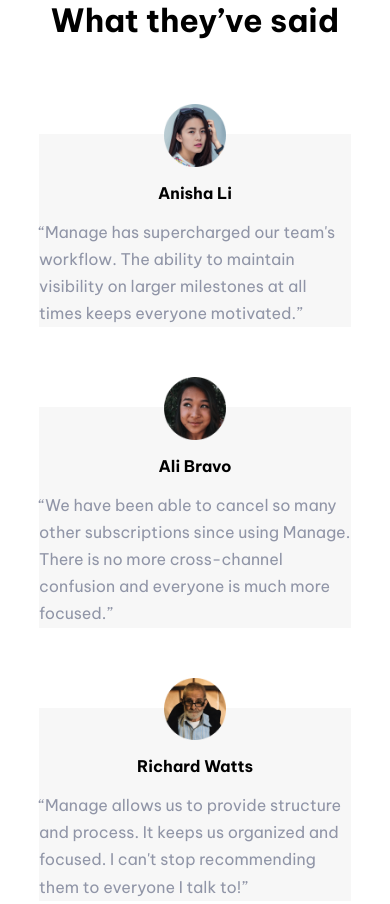
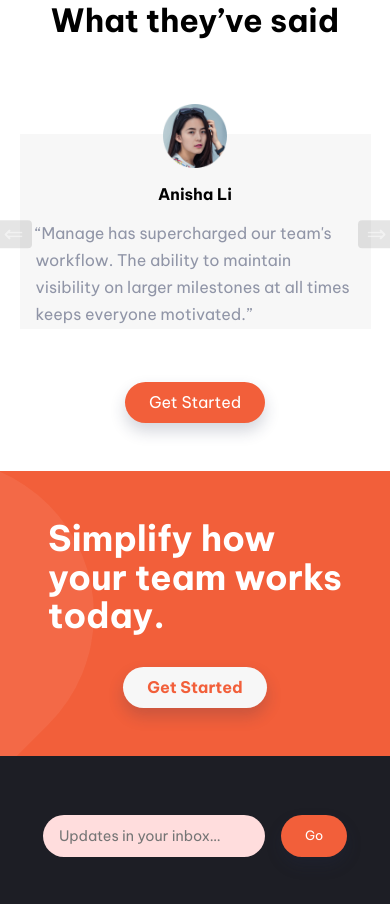
Before and after one commit to zhutaoping/manage-landing-page-master, a website built with webpack: page src/index.html in a window 390 px wide. Shown: the part 1888-2792 px from the top of the page. Built offline with nearby package versions, Linux system fonts and the light colour scheme.

Commit message:
slider testing

```diff
--- a/src/index.html
+++ b/src/index.html
@@ -127,13 +127,14 @@
 					&#8658;
 				</button>
 
+				<div class="carousel__slides" data-slides>
 					<div class="carousel__slide" data-active>
 						<img src="./images/avatar-anisha.png" alt="" />
 						<h4 class="carousel__slide-name">Anisha Li</h4>
 						<p class="carousel__slide-text">
 							“Manage has supercharged our team's workflow. The ability to
-						maintain visibility on larger milestones at all times keeps everyone
-						motivated.”
+							maintain visibility on larger milestones at all times keeps
+							everyone motivated.”
 						</p>
 					</div>
 
@@ -141,9 +142,9 @@
 						<img src="./images/avatar-ali.png" alt="" />
 						<h4 class="carousel__slide-name">Ali Bravo</h4>
 						<p class="carousel__slide-text">
-						“We have been able to cancel so many other subscriptions since using
-						Manage. There is no more cross-channel confusion and everyone is
-						much more focused.”
+							“We have been able to cancel so many other subscriptions since
+							using Manage. There is no more cross-channel confusion and
+							everyone is much more focused.”
 						</p>
 					</div>
 
@@ -152,9 +153,10 @@
 						<h4 class="carousel__slide-name">Richard Watts</h4>
 						<p class="carousel__slide-text">
 							“Manage allows us to provide structure and process. It keeps us
-						organized and focused. I can't stop recommending them to everyone I
-						talk to!”
+							organized and focused. I can't stop recommending them to everyone
+							I talk to!”
 						</p>
+					</div>
 				</div>
 			</div>
 			<button class="testimony__button">Get Started</button>
--- a/src/scss/layout/_testimony.scss
+++ b/src/scss/layout/_testimony.scss
@@ -40,11 +40,17 @@
 	gap: 2rem;
 	width: 80vw;
 	margin: 0 auto;
+	position: relative;
 
 	@include u.breakpoint-down(medium) {
 		display: flex;
 		flex-direction: column;
 		gap: 5rem;
+	}
+
+	@include u.breakpoint-down(mobile) {
+		width: 90%;
+		height: 200px;
 	}
 
 	&__slide {
@@ -54,6 +60,14 @@
 		display: flex;
 		flex-direction: column;
 		align-items: center;
+
+		@include u.breakpoint-down(mobile) {
+			position: absolute;
+			padding: 0 1rem;
+			opacity: 0;
+			transition: 200ms opacity ease-in-out;
+			transition-delay: 200ms;
+		}
 	}
 
 	&__slide img {
@@ -72,6 +86,7 @@
 
 	&__slide-text {
 		padding: 0 1rem 1rem;
+
 		color: c.$color-gray-dark;
 		line-height: 1.7;
 		margin-top: 1rem;
@@ -94,7 +109,7 @@
 	position: absolute;
 	background: none;
 	border: none;
-	font-size: 4rem;
+	font-size: 1.5rem;
 	top: 50%;
 	z-index: 2;
 	transform: translateY(-50%);
@@ -103,6 +118,10 @@
 	border-radius: 0.25rem;
 	padding: 0 0.5rem;
 	background-color: rgb(0 0 0 / 0.1);
+
+	@include u.breakpoint-down(mobile) {
+		display: block;
+	}
 }
 
 .carousel__btn:hover,
@@ -116,8 +135,8 @@
 }
 
 .carousel__btn.prev {
-	left: 1rem;
+	left: -1.5rem;
 }
 .carousel__btn.next {
-	right: 1rem;
+	right: -1.5rem;
 }
--- a/src/slider.ts
+++ b/src/slider.ts
@@ -1,3 +1,24 @@
-function slider() {}
+function slider() {
+	const btns = document.querySelectorAll(
+		"[data-carousel-btn]"
+	) as NodeListOf<HTMLElement>;
+
+	btns.forEach((btn) => {
+		btn.addEventListener("click", () => {
+			const offset = btn.dataset.carouselBtn === "next" ? 1 : -1;
+			const slides = btn
+				.closest("[data-carousel]")! // Up the DOM
+				.querySelector("[data-slides]"); // Down the DOM
+
+			const activeSlide = slides!.querySelector("[data-active]") as HTMLElement;
+			let newIndex = [...slides!.children].indexOf(activeSlide!) + offset;
+			if (newIndex < 0) newIndex = slides!.children.length - 1;
+			if (newIndex >= slides!.children.length) newIndex = 0;
+			//@ts-ignore
+			slides!.children[newIndex].dataset.active = true;
+			delete activeSlide.dataset.active;
+		});
+	});
+}
 
 export default slider;
```
Lines whose indentation alone changed are shown as unchanged.
